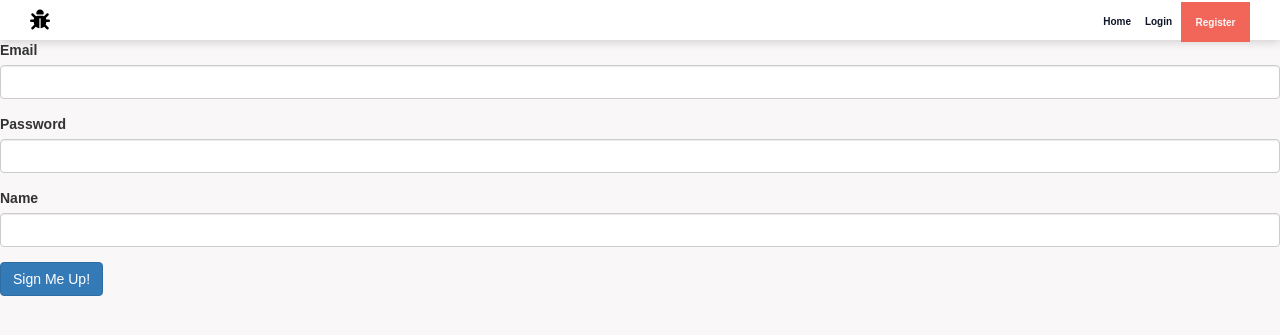
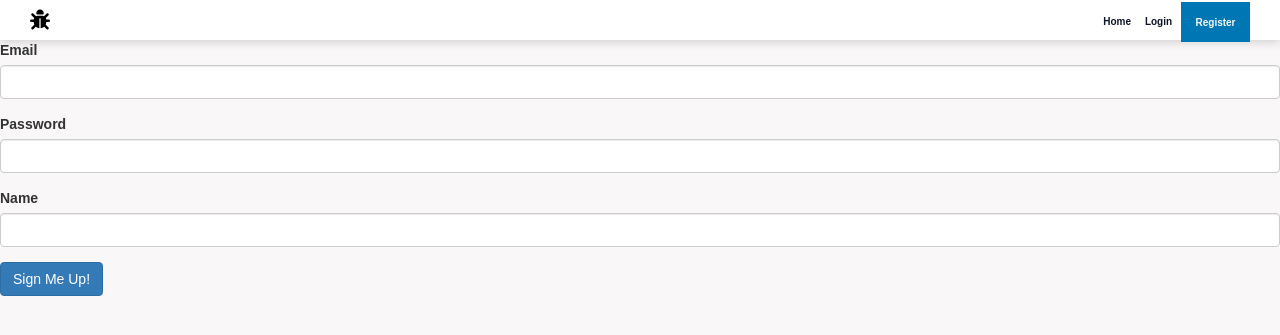
Before and after one commit to andrew-zabloudil/DevTick, a Flask app: page /register in a window 1280 px wide. Shown: the top 335 px of the page. Run offline with Flask 2, Linux system fonts and the light colour scheme; some libraries are stand-ins or nearby versions.

Commit message:
Change color of register button

```diff
--- a/static/css/styles.css
+++ b/static/css/styles.css
@@ -60,7 +60,7 @@ body {
 }
 
 #register {
-  background-color: #f26659;
+  background-color: #0077b5;
   color: #f9f7f7;
   padding: 1.45rem;
 }
```
